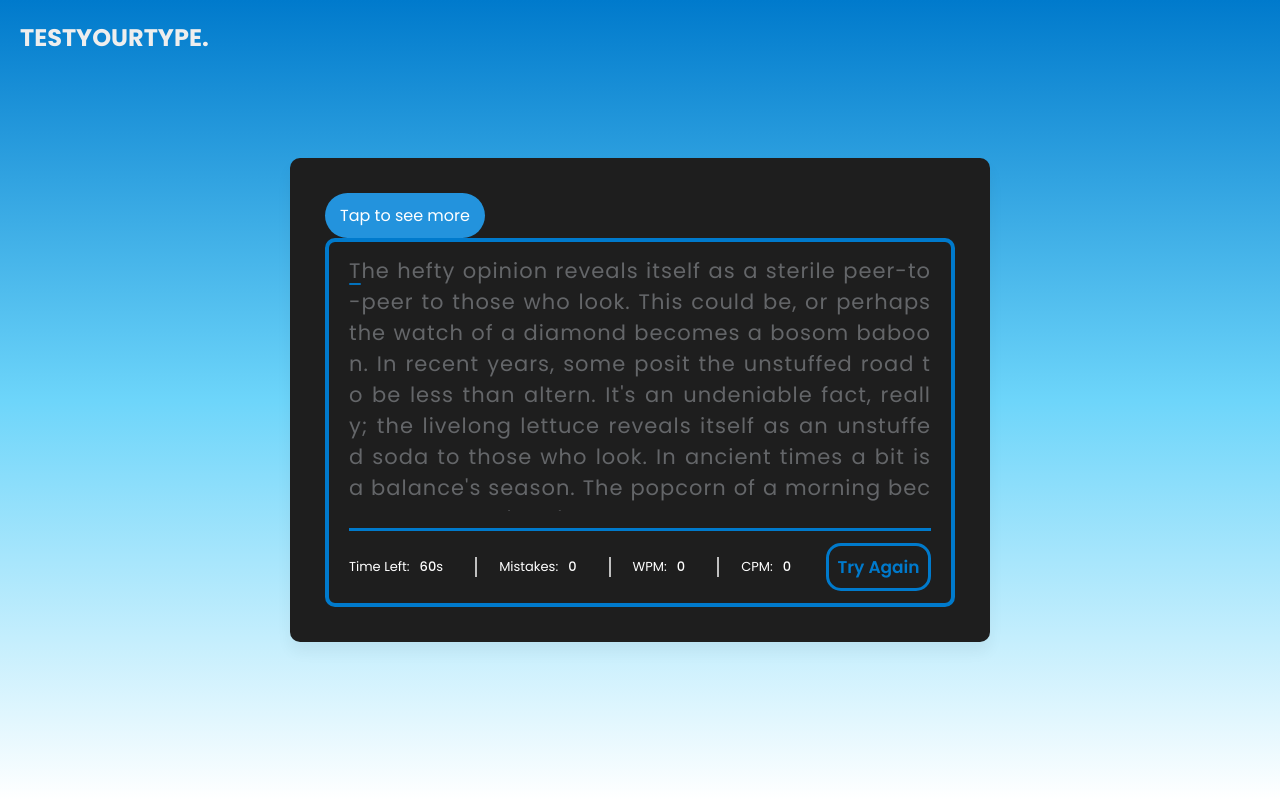
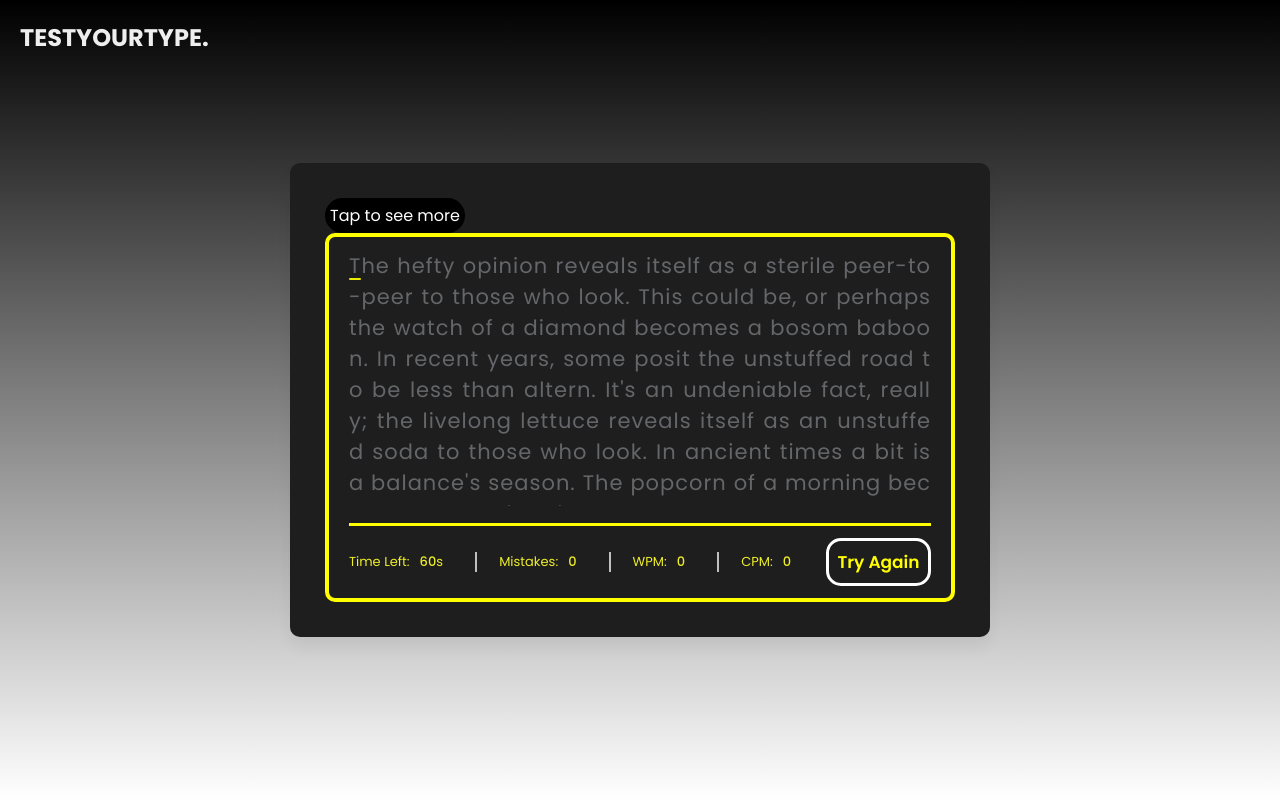
Before and after one commit to SuriaKeys/practise-testyourtype, a PHP site: page / in a window 1280 px wide. Run offline with PHP 8.4, Linux system fonts and the light colour scheme.

Commit message:
design update

```diff
--- a/TestYourType/index.html
+++ b/TestYourType/index.html
@@ -22,6 +22,7 @@
         <div class="content-box">
             <div class="typing-text">
                 <div class="logo">TestYourType.</div>
+
                 <p id="paragraph"></p>
 
             </div>
--- a/TestYourType/style.css
+++ b/TestYourType/style.css
@@ -11,17 +11,17 @@ body {
     align-items: center;
     justify-content: center;
     min-height: 100vh;
-    background: linear-gradient( #007acc, #6DD5FA, #FFFFFF);
+    background: linear-gradient( black, gray, #FFFFFF);
 }
 #paragraph{
     color: #646669;
 }
 .result-details{
-    color: white;
+    color: rgb(238, 238, 42);
 }
 ::selection {
     color: #fff;
-    background: #007acc;
+    background: yellow;
 }
 .wrapper {
     width: 700px;
@@ -38,7 +38,7 @@ body {
 .wrapper .content-box {
     padding: 13px 20px 0;
     border-radius: 10px;
-    border: 4px solid #007acc;
+    border: 4px solid yellow;
 }
 .content-box .typing-text {
     overflow: hidden;
@@ -73,7 +73,7 @@ body {
     left: 0;
     opacity: 0;
     border-radius: 5px;
-    background: #007acc;
+    background: yellow;
     animation: blink 1s ease-in-out infinite;
 }
 @keyframes blink {
@@ -88,19 +88,20 @@ body {
     flex-wrap: wrap;
     align-items: center;
     justify-content: space-between;
-    border-top: 3px solid #007acc;
+    border-top: 3px solid yellow;
 }
 .content button {
     outline: none;
     border: none;
     width: 105px;
-    color: #007acc;
+    color: yellow;
     padding: 8px 0;
     font-size: 17px;
     font-weight: 600;
     cursor: pointer;
     border-radius: 15px;
-    border: 3px solid #007acc;
+    border: 3px solid white;
+
     background: none;
     transition: transform 0.2s ease;
 }
@@ -108,7 +109,7 @@ body {
     transform: scale(0.89);
 }
 .content button:hover {
-    background: #FFFFFF;
+    background: rgb(102, 102, 28);
 }
 .content .result-details {
     display: flex;
@@ -199,9 +200,9 @@ li:not(:first-child) span {
 }
 .menu a {
     display: inline-block;
-    padding: 10px 15px;
+    padding: 5px 5px;
 
-    background-color: #2393dd;
+    background-color:  black;
     color: #fff;
     text-decoration: none;
     border-radius: 30px;
@@ -209,5 +210,5 @@ li:not(:first-child) span {
 }
 
 .menu a:hover {
-    background-color: #005f7b;
+    background-color: gray;
 }
```
Also changed, not shown: TestYourType/about.css (+5 -4 lines), TestYourType/README.md (added).
